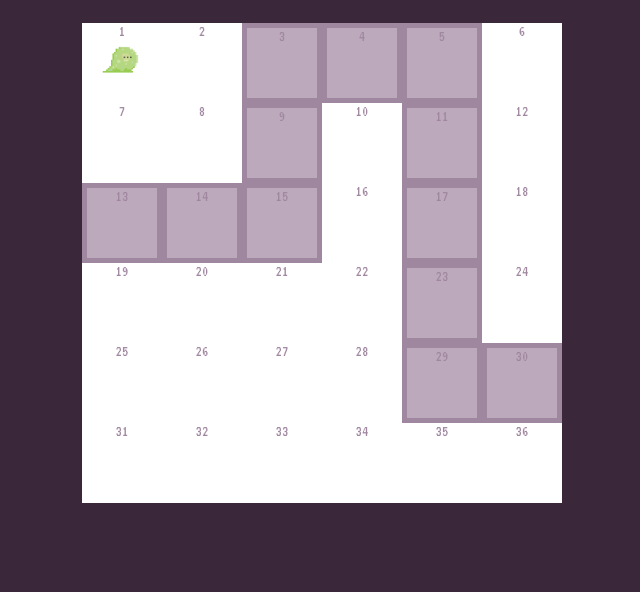
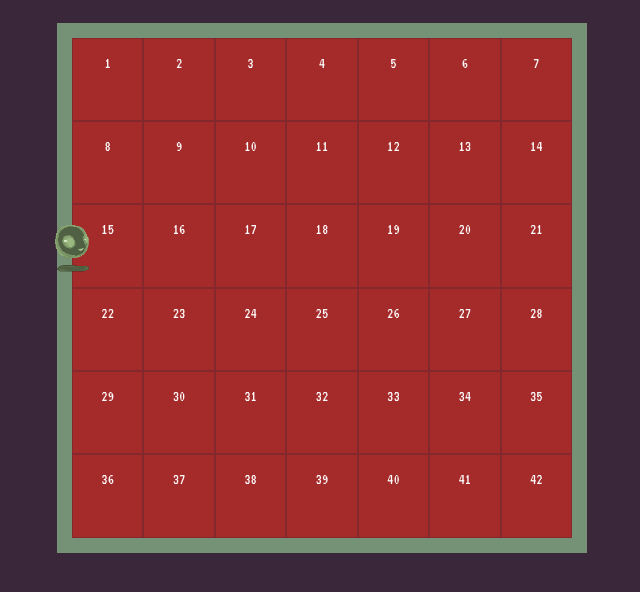
Before and after one commit to yuniapak/Maze, a plain HTML site: page index.html in a window 1280 px wide. Shown: the part 236-828 px from the top of the page, without its empty margins (318-958 px from the left). Before the commit the page ends 800 px from the top, so only its background shows below. Drawn offline with Linux system fonts and the light colour scheme.

Commit message:
updated grid in JS, working on boarder and key buttons

```diff
--- a/app.js
+++ b/app.js
@@ -4,11 +4,9 @@ const lives = document.querySelector('.lives')
 const live1 = document.querySelector('#Heart1')
 const live2 = document.querySelector('#Heart2')
 const live3 = document.querySelector('#Heart3')
+
+//Board and element with in
 const board = document.querySelector('#board')
-const gridSq = document.querySelectorAll('.grid')
-//action sq
-const liveSq = document.querySelectorAll('#lv')
-//const finSq = document.querySelector('#fin')
 
 //windows
 
@@ -25,70 +23,94 @@ const againButton = document.querySelector('#again')
 const character = document.querySelector('#character')
 let moveCharct = 40
 //game speed
-let gameSpeed = 7
+
 //velocity for moving character
-let xVelocity = 0
-let yVelocity = 0
 
-let gameBoard = [
-  1, 2, 3, 4, 5, 6, 7, 8, 9, 10, 11, 12, 13, 14, 15, 16, 17, 18, 19, 20, 21, 22,
-  23, 24, 25, 26, 27, 28, 29, 30, 31, 32, 33, 34, 35, 36
-]
 //////////////////////////
 //Functions
+//Creating grid
 
-//game loop
-const game = () => {
-  console.log('game')
-  setTimeout(game, 1000 / gameSpeed)
-}
-//game()
-//character speed
-// const characterSpeed = () =>{
-//     character.style.top = character.style.top +
-// }
-
+// let exitCombination = [boardGrid[2[0]], boardGrid[2[1]], boardGrid[2[2]], boardGrid[3[2]], boardGrid[4[2]], boardGrid[4[3]], boardGrid[4[4]], boardGrid[3[4]], boardGrid[3[5]], boardGrid[3[6]]]
 //game logic
 const win = () => {
-  if (
-    character.style.top ===  ||
-    character.style.left ===
-  ) {
+  if (character.style.top === winCombination || character.style.left) {
     console.log('win')
 
     winWindow.style.display = 'block'
-    //window.removeEventListener('keyup', (e))
-  }else if(){
-    //for try again
-    console.log('another try')
-    failWindow.style.display = "block"
-    live3.style.display = 'none'
-    if(live3.style.display = 'none' ){
-    live2.style.display = 'none'
-    }else if(live3.style.display = 'none' && live2.style.display = 'none'){
-        //loose
-        live1.style.display = 'none'
-        //button to start from the beggining with 3 hearts
-    }
-  }else{
-    console.log('error!')
+    // window.removeEventListener('keyup', (e))
+    //   }else if(gridSq){
+    //     //for try again
+    //     console.log('another try')
+    //     failWindow.style.display = "block"
+    //     live3.style.display = 'none'
+    //     if(live3.style.display = 'none'){
+    //     live2.style.display = 'none'
+    //     }else if(live3.style.display = 'none' || live2.style.display = 'none' ){
+    //         //loose
+    //         live1.style.display = 'none'
+    //         //button to start from the beggining with 3 hearts
+    //     }
+    //   }else{
+    //     console.log('error!')
   }
 }
 
 ////////////////////////////
 //EventListeners
+//creating board
+window.addEventListener('load', () => {
+  let boardGrid = [
+    [1, 2, 3, 4, 5, 6, 7],
+    [8, 9, 10, 11, 12, 13, 14],
+    [15, 16, 17, 18, 19, 20, 21],
+    [22, 23, 24, 25, 26, 27, 28],
+    [29, 30, 31, 32, 33, 34, 35],
+    [36, 37, 38, 39, 40, 41, 42]
+  ]
+  let maze = [
+    boardGrid[[2][0]],
+    boardGrid[[2][1]],
+    boardGrid[[2][2]],
+    boardGrid[[3][2]],
+    boardGrid[[4][2]],
+    boardGrid[[4][3]],
+    boardGrid[[4][4]],
+    boardGrid[[3][4]],
+    boardGrid[[3][5]],
+    boardGrid[[3][6]]
+  ]
+  for (let i of boardGrid) {
+    for (let j of i) {
+      let square = document.createElement('div')
+      square.innerHTML = j
+      square.className = 'square'
+      board.appendChild(square)
+      board.appendChild(character)
+      for (let k = 0; k < maze.length; k++) {
+        if (boardGrid[[i][j]] === maze[k]) {
+          square.id = 'maze'
+        }
+      }
+      //   let square = document.querySelectorAll('.square')
+      //   maze[k] === (square.class = 'maze')
+    }
+  }
+})
+
 //event listener for buttons to move character
 //start position
 window.addEventListener('load', () => {
   character.style.left = -20 + 'px'
-  character.style.top = 160 + 'px'
+  character.style.top = 180 + 'px'
   character.style.position = 'abosolute'
 })
 //button key
-window.addEventListener('keyup', (e) => {
+
+window.addEventListener('keydown', (e) => {
   switch (e.key) {
     case 'ArrowLeft':
       character.style.left = parseInt(character.style.left) - moveCharct + 'px'
+
       break
     case 'ArrowRight':
       character.style.left = parseInt(character.style.left) + moveCharct + 'px'
@@ -100,6 +122,7 @@ window.addEventListener('keyup', (e) => {
       character.style.top = parseInt(character.style.top) + moveCharct + 'px'
       break
   }
+  //win()
 })
 
 //again button if lives still there keep on the lvl else start from lvl 1 lives back
--- a/index.html
+++ b/index.html
@@ -16,43 +16,8 @@
     </div>
 
     <div id= 'board'>
-    <div class="grid">1</div>
-    <div class="grid">2</div>
-    <div class="grid" id="lv">3</div>
-    <div class="grid" id="lv">4</div>
-    <div class="grid" id="lv">5</div>
-    <div class="grid">6</div>
-    <div class="grid">7</div>
-    <div class="grid">8</div>
-    <div class="grid" id="lv">9</div>
-    <div class="grid">10</div>
-    <div class="grid" id="lv">11</div>
-    <div class="grid">12</div>
-    <div class="grid" id="lv">13</div>
-    <div class="grid" id="lv">14</div>
-    <div class="grid" id="lv">15</div>
-    <div class="grid">16</div>
-    <div class="grid" id="lv">17</div>
-    <div class="grid">18</div>
-    <div class="grid">19</div>
-    <div class="grid">20</div>
-    <div class="grid">21</div>
-    <div class="grid">22</div>
-    <div class="grid" id="lv">23</div>
-    <div class="grid">24</div>
-    <div class="grid">25</div>
-    <div class="grid">26</div>
-    <div class="grid">27</div>
-    <div class="grid">28</div>
-    <div class="grid" id="lv">29</div>
-    <div class="grid" id="lv">30</div>
-    <div class="grid">31</div>
-    <div class="grid">32</div>
-    <div class="grid">33</div>
-    <div class="grid">34</div>
-    <div class="grid">35</div>
-    <div class="grid">36</div>
-    <img id="character" src="/IdolizedMediumFrogmouth-max-1mb.gif"/>
+
+    <img id="character" src="/IMG_0275.GIF"/>
     </div>
 
     <div class = 'window' id = "start-window">
--- a/style.css
+++ b/style.css
@@ -23,27 +23,47 @@ h1{
 
 }
 #character{
-    width: 80px;
-    height: 80px;
+    width: 60px;
+    height: 60px;
     position: absolute;
     /*top: 430px;
     left: 520px;*/
 
 }
+:root{
+    --grid-columns: 1;
+    --grid-rows: 1;
+}
 #board{
     position:relative;
     display: grid;
-    grid-template-columns: 80px 80px 80px 80px 80px 80px;
-    grid-template-rows: 80px 80px 80px 80px 80px 80px;
-    background: white;
+    height:500px;
+    width:500px;
+    grid-template-columns: auto auto auto auto auto auto auto ;
+    border: 15px solid rgb(117, 146, 118);
+    background: rgb(160, 135, 160);
+    margin: 0 0 50px 0;
+    color: white;
 }
-.grid{
+.square{
+    padding: 1em;
+    border: 1px solid rgba(58, 39, 58,0.3);
+    text-align: center;
+}
+#maze{
+    background-color: brown;
+}
+/*.grid{
 border : none;
+width: 80px;
+height: 80px;
 }
-#lv{
+
+.row{
     border: 5px solid rgb(160, 135, 160);
     background:rgba(160, 135, 160, 0.7)
 }
+*/
 .window{
     color: rgb(58, 39, 58);
     background:rgb(160, 135, 160);
```
Also changed, not shown: IMG_0275.GIF (added), 1 other file.
